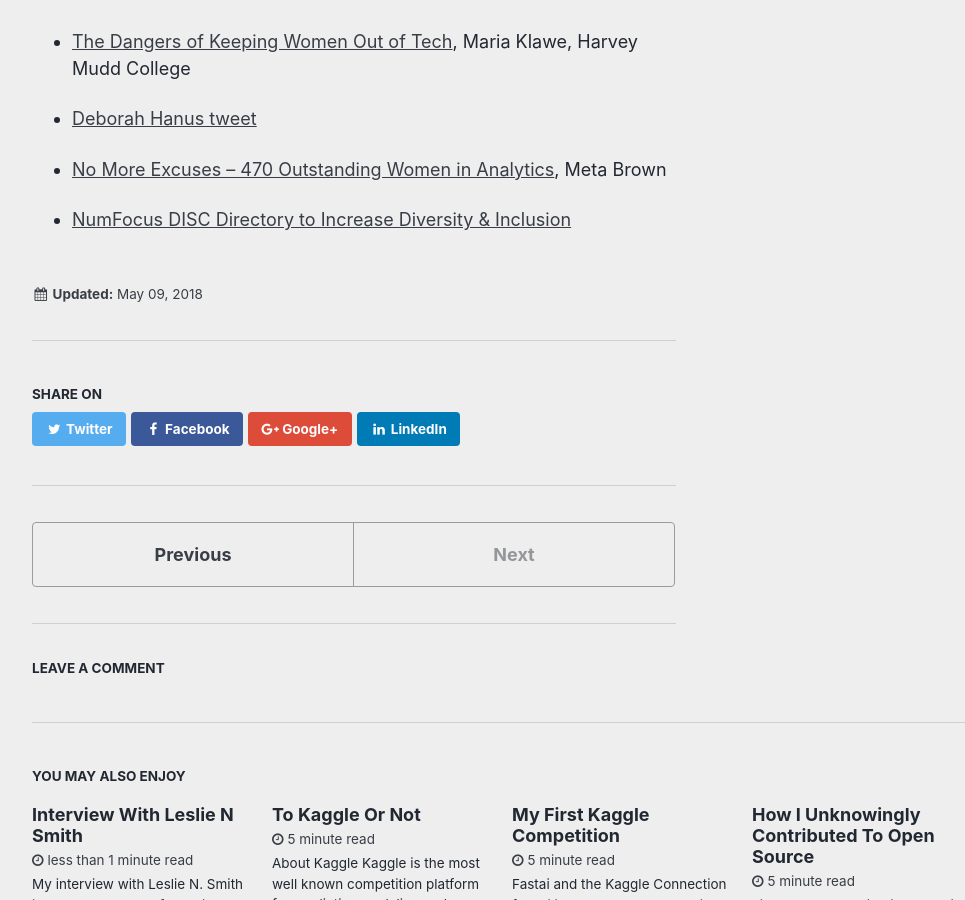
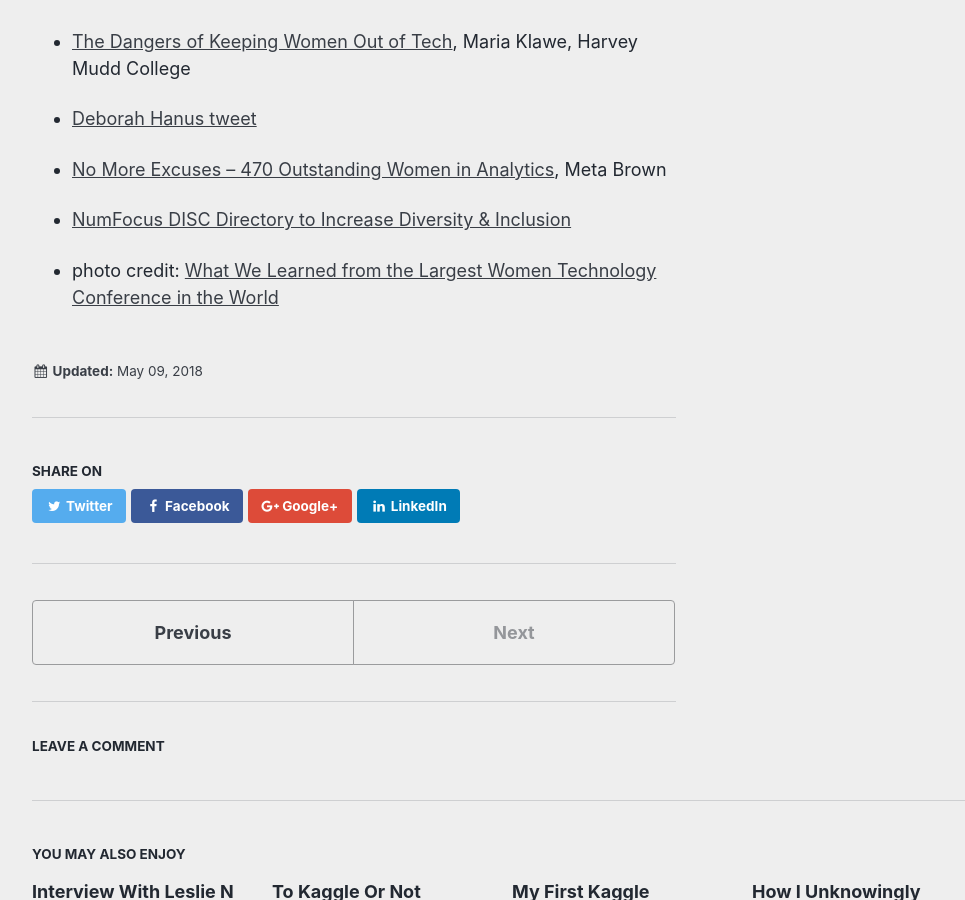
Before and after one commit to reshamas/reshamas.github.io, a Jekyll site: the page built from _posts/2018-05-09-resource-guide-for-women-in-data-science.md, in a window 1280 px wide and 900 px high, scrolled down 8348 px. Shown: the whole window, without its empty margins (286-1251 px from the left). Built offline with Jekyll 4.4.1, drawn with Linux system fonts in a browser that asks for light colours.

Commit message:
Update 2018-05-09-resource-guide-for-women-in-data-science.md

```diff
--- a/_posts/2018-05-09-resource-guide-for-women-in-data-science.md
+++ b/_posts/2018-05-09-resource-guide-for-women-in-data-science.md
@@ -232,3 +232,5 @@
 - [No More Excuses – 470 Outstanding Women in Analytics](https://www.kdnuggets.com/2017/12/470-outstanding-women-analytics.html), Meta Brown
 
 - [NumFocus DISC Directory to Increase Diversity & Inclusion](https://www.numfocus.org/blog/directory-increase-diversity-inclusion-notes-disc-unconference)
+
+- photo credit: [What We Learned from the Largest Women Technology Conference in the World](https://actionsprout.com/inside-actionsprout/learned-largest-women-technology-conference-world/)
```
